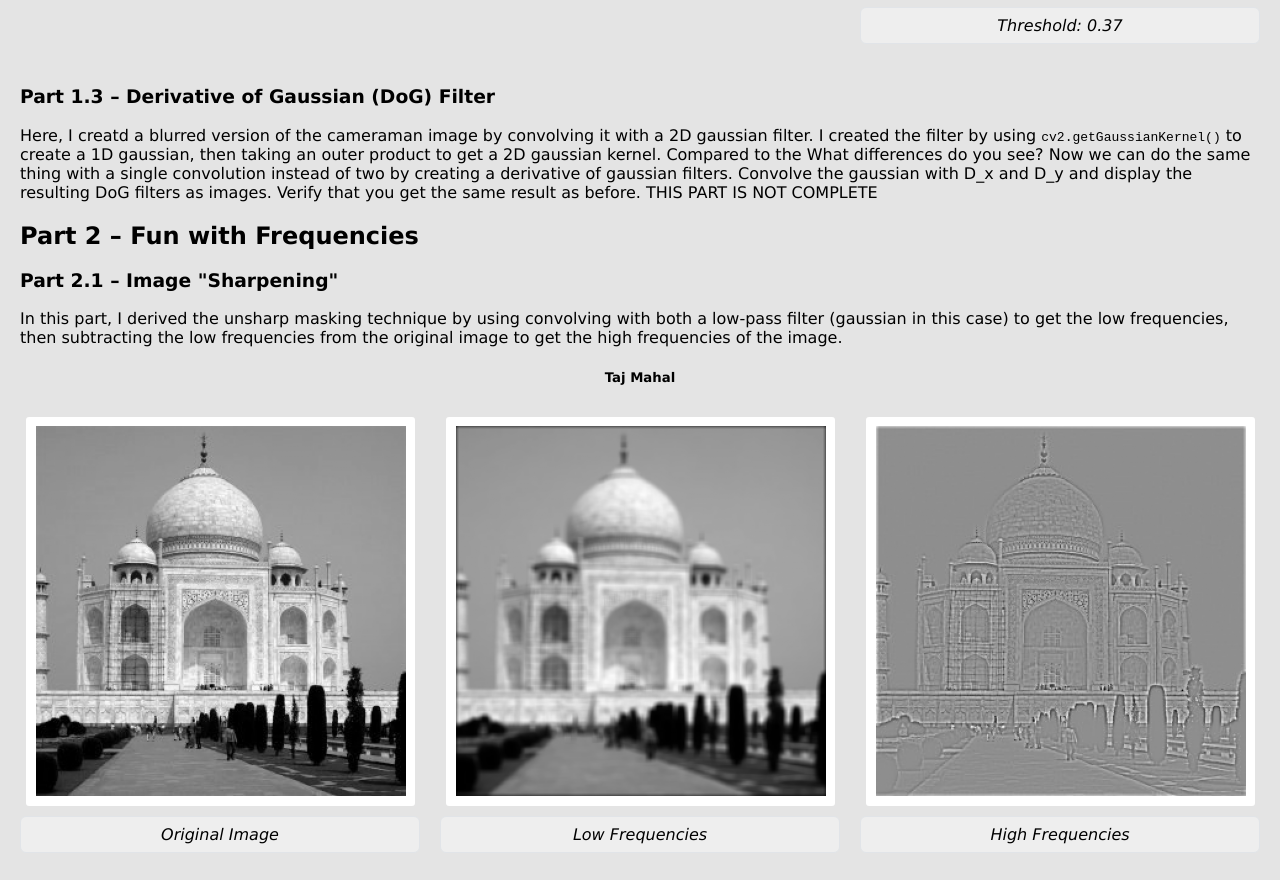
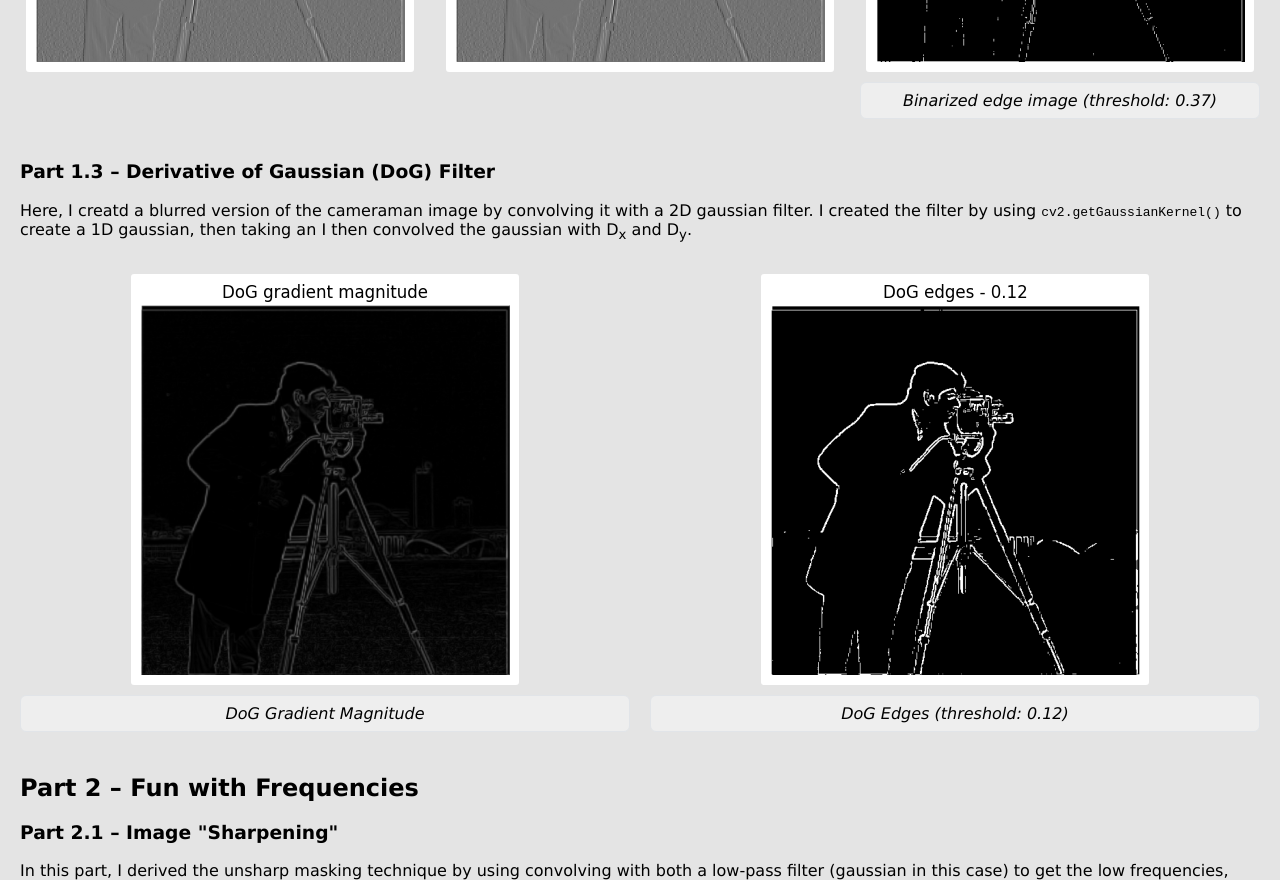
Before and after one commit to naviemiliano/naviemiliano.github.io, a plain HTML site: page 2/index.html in a window 1280 px wide. Shown: the part 3329-4209 px from the top of the page. Drawn offline with Linux system fonts and the light colour scheme.

Commit message:
final push for proj 2

```diff
--- a/2/index.html
+++ b/2/index.html
@@ -154,6 +154,11 @@
             D<sub>y</sub>
         </div>
     </div>
+    <div class="caption-info">
+        <b>Runtime:</b> For runtime, the four loop implementation took longer to run
+        compared to the two loop implementation. <br>
+        <b>Boundaries:</b> To handle boundaries, I used zero padding using <code>np.pad(...)</code>
+    </div>
     </div>
 
     <h3>Part 1.2 – Finite Difference Operator</h3>
@@ -187,7 +192,7 @@
             </div>
             <div class="image-item">
                 <img src="media/p1/binarizededges.png">
-                <div class="caption-info">Threshold: 0.37</div>
+                <div class="caption-info">Binarized edge image (threshold: 0.37)</div>
             </div>
         </div>
     </div>
@@ -196,16 +201,18 @@
         Here, I creatd a blurred version of the cameraman image by convolving it
         with a 2D gaussian filter. I created the filter by using
         <code>cv2.getGaussianKernel()</code> to create a 1D gaussian, then taking an
-        outer product to get a 2D gaussian kernel.
+        I then convolved the gaussian with D<sub>x</sub> and D<sub>y</sub>.
 
-        Compared to the
-
-What differences do you see?
-Now we can do the same thing with a single convolution instead of two by creating a derivative of gaussian filters. Convolve the gaussian with D_x and D_y and display the resulting DoG filters as images.
-
-Verify that you get the same result as before.
-
-THIS PART IS NOT COMPLETE
+        <div class="image-grid">
+            <div class="image-item">
+                <img src="media/dog_gradmag.png">
+                <div class="caption-info">DoG Gradient Magnitude</div>
+            </div>
+            <div class="image-item">
+                <img src="media/dog_edges.png">
+                <div class="caption-info">DoG Edges (threshold: 0.12)</div>
+            </div>
+        </div>
     </div>
 
     <h2>Part 2 – Fun with Frequencies</h2>
```
Also changed, not shown: 2/media/dog_edges.png (added), 2/media/dog_gradmag.png (added), 2/media/taj1.0.png (added), 2/media/taj3.0.png (added), 2/media/taj6.0.png (added), 2/media/taj9.0.png (added).
